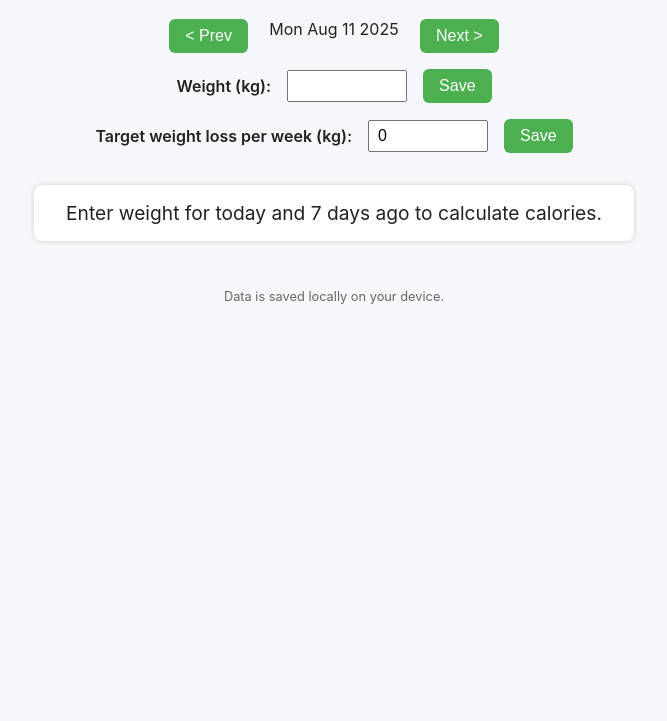
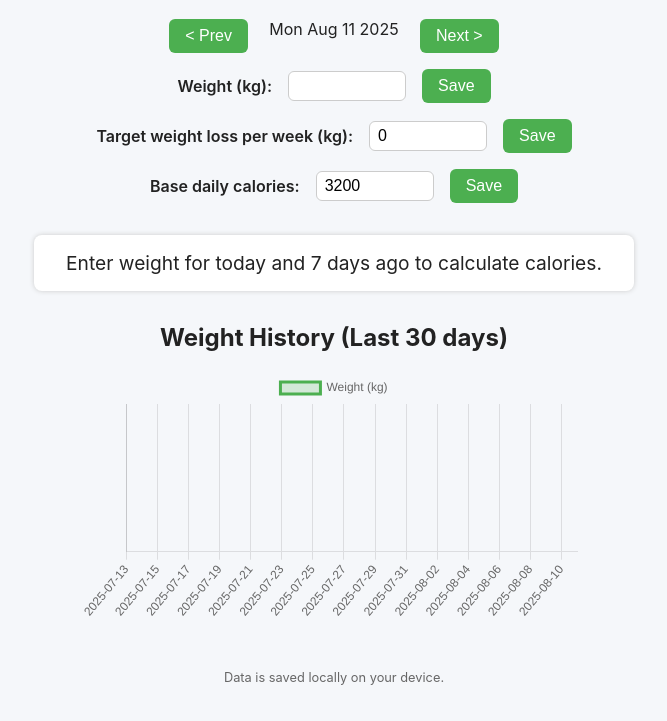
Before and after one commit to rodbond-apps/WeightTracker-PWA, a plain HTML site: page index.html in a window 1280 px wide. Shown: the part 79-800 px from the top of the page, without its empty margins (306-973 px from the left). Drawn offline with nearby package versions, Linux system fonts and the light colour scheme.

Commit message:
Update index.html

```diff
--- a/index.html
+++ b/index.html
@@ -31,6 +31,10 @@
     border: none;
     color: white;
     border-radius: 6px;
+    transition: background-color 0.3s ease;
+  }
+  button:hover:not(:disabled) {
+    background-color: #45a049;
   }
   button:disabled {
     background-color: #ccc;
@@ -40,6 +44,8 @@
     font-size: 1rem;
     padding: 0.3rem 0.5rem;
     width: 100px;
+    border: 1px solid #ccc;
+    border-radius: 6px;
   }
   label {
     font-weight: 600;
@@ -50,6 +56,7 @@
     justify-content: center;
     gap: 1rem;
     align-items: center;
+    flex-wrap: wrap;
   }
   .result {
     text-align: center;
@@ -65,6 +72,10 @@
     margin-top: 3rem;
     font-size: 0.8rem;
     color: #666;
+  }
+  #chart-container {
+    margin: 2rem auto;
+    max-width: 500px;
   }
 </style>
 </head>
@@ -90,12 +101,24 @@
   <button id="save-target">Save</button>
 </div>
 
+<div class="field-group">
+  <label for="base-calories">Base daily calories:</label>
+  <input type="number" id="base-calories" min="1200" max="6000" step="50" />
+  <button id="save-base-cals">Save</button>
+</div>
+
 <div class="result" id="calorie-result">
   Set your weight and target to see your calorie recommendation.
 </div>
 
+<div id="chart-container">
+  <h2>Weight History (Last 30 days)</h2>
+  <canvas id="weight-chart" width="500" height="250"></canvas>
+</div>
+
 <footer>Data is saved locally on your device.</footer>
 
+<script src="https://cdn.jsdelivr.net/npm/chart.js"></script>
 <script>
   // --- Utility functions ---
   function formatDate(date) {
@@ -110,7 +133,7 @@
   const STORAGE_KEYS = {
     weights: 'weightData',
     weeklyTarget: 'weeklyWeightLossTarget',
-    baseCalories: 'baseCalories', // default base calories (e.g. 3200)
+    baseCalories: 'baseCalories',
   };
 
   // Default base calories (you can let user change this later)
@@ -133,7 +156,10 @@
   const saveWeightBtn = document.getElementById('save-weight');
   const weeklyTargetInput = document.getElementById('weekly-target');
   const saveTargetBtn = document.getElementById('save-target');
+  const baseCaloriesInput = document.getElementById('base-calories');
+  const saveBaseCalsBtn = document.getElementById('save-base-cals');
   const calorieResult = document.getElementById('calorie-result');
+  const chartCtx = document.getElementById('weight-chart').getContext('2d');
 
   // --- Functions ---
   function saveAll() {
@@ -161,7 +187,6 @@
     saveAll();
   }
 
-  // Get date n days before
   function getDateNDaysBefore(date, n) {
     const d = new Date(date);
     d.setDate(d.getDate() - n);
@@ -169,12 +194,6 @@
   }
 
   // Calculate calorie recommendation for selectedDate
-  // Rule:
-  // If weight 7 days ago = W_old, current weight = W_new,
-  // If W_new >= W_old (no loss or gain), reduce calories by 500,
-  // If W_new < W_old (weight loss), keep calories same.
-  // Calories base is baseCalories.
-  // Calories valid for next 7 days after selectedDate.
   function calculateCalories(date) {
     const todayKey = formatDate(date);
     const oldDate = getDateNDaysBefore(date, 7);
@@ -188,19 +207,71 @@
       return "Enter weight for today and 7 days ago to calculate calories.";
     }
 
-    // Check if actual loss meets target loss
     const actualLoss = W_old - W_new;
 
-    // Calories start at baseCalories
     let calories = baseCalories;
 
-    // Adjust calories depending on loss
     if (actualLoss < targetLoss) {
-      calories -= 500; // reduce by 500 if no sufficient loss
-      if (calories < 1200) calories = 1200; // don't go below 1200 cal
+      calories -= 500;
+      if (calories < 1200) calories = 1200;
       return `Weight loss target not met. Calories reduced by 500 to ${calories} kcal/day for next 7 days.`;
     } else {
       return `Weight loss target met! Maintain ${calories} kcal/day for next 7 days.`;
+    }
+  }
+
+  // Update the chart data and redraw
+  let weightChart;
+
+  function updateChart() {
+    // Collect last 30 days
+    const dates = [];
+    const weights = [];
+    const today = new Date();
+    today.setHours(0,0,0,0);
+
+    for(let i = 29; i >= 0; i--) {
+      let d = new Date(today);
+      d.setDate(d.getDate() - i);
+      let key = formatDate(d);
+      dates.push(key);
+      weights.push(weightData[key] || null);
+    }
+
+    if(weightChart) {
+      weightChart.data.labels = dates;
+      weightChart.data.datasets[0].data = weights;
+      weightChart.update();
+    } else {
+      weightChart = new Chart(chartCtx, {
+        type: 'line',
+        data: {
+          labels: dates,
+          datasets: [{
+            label: 'Weight (kg)',
+            data: weights,
+            borderColor: '#4caf50',
+            backgroundColor: 'rgba(76,175,80,0.2)',
+            spanGaps: true,
+            tension: 0.25,
+            pointRadius: 4,
+            pointHoverRadius: 6,
+          }]
+        },
+        options: {
+          responsive: true,
+          scales: {
+            y: {
+              beginAtZero: false,
+              min: Math.min(...weights.filter(w => w !== null)) - 2 || 30,
+              max: Math.max(...weights.filter(w => w !== null)) + 2 || 120
+            }
+          },
+          plugins: {
+            legend: { display: true }
+          }
+        }
+      });
     }
   }
 
@@ -211,8 +282,10 @@
     weightInput.value = weightToday !== null ? weightToday : '';
 
     weeklyTargetInput.value = weeklyTarget !== null ? weeklyTarget : '';
+    baseCaloriesInput.value = baseCalories !== null ? baseCalories : DEFAULT_BASE_CALORIES;
 
     calorieResult.textContent = calculateCalories(selectedDate);
+    updateChart();
   }
 
   // --- Event Listeners ---
@@ -246,6 +319,17 @@
     updateUI();
   };
 
+  saveBaseCalsBtn.onclick = () => {
+    let val = parseInt(baseCaloriesInput.value);
+    if (isNaN(val) || val < 1200) {
+      alert('Please enter a valid base calorie number (>=1200).');
+      return;
+    }
+    baseCalories = val;
+    saveAll();
+    updateUI();
+  };
+
   // Init UI on load
   updateUI();
 </script>
```
